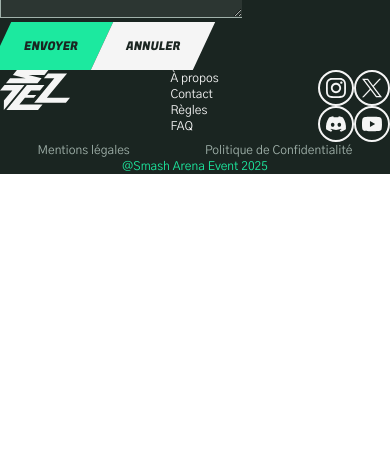
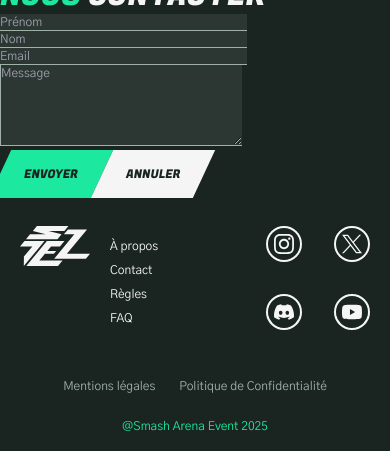
Before and after one commit to SmashArenaEvent/site_vitrine_SAE_2025, a Vue app: page / in a window 390 px wide. Shown: the part 2733-3184 px from the top of the page. Before the commit the page ends 2907 px from the top, so only its background shows below. Built offline with nearby package versions, Linux system fonts and the light colour scheme.

Commit message:
footer responsive, correctif header et ajout d'une image

```diff
--- a/src/App.vue
+++ b/src/App.vue
@@ -5,7 +5,7 @@ import Footer from './components/Footer.vue';
 </script>
 <template>
   <Header class="bg-Noir text-Blanc" />
-  <main class="bg-Noir min-h-screen text-Blanc font-gothic-a1 text-xs pt-20">
+  <main class="bg-Noir min-h-screen text-Blanc font-gothic-a1 text-xs pt-20 pt-52">
     <RouterView v-slot="{ Component }">
       <Suspense>
         <component :is="Component" :key="$route.path" />
--- a/src/assets/main.css
+++ b/src/assets/main.css
@@ -9,50 +9,50 @@
 
     /*j'ai tenté ça pour être sur de pouvoir toujours garder la même grid de base*/
     .col1 {
-      @apply grid lg:grid-cols-1 grid-cols-tel1 justify-center gap-x-2.5 gap-x lg:gap-x-5 lg:px-0;
+      @apply grid lg:grid-cols-1 grid-cols-tel1 justify-center gap-x-2.5 lg:gap-x-5 px-0;
     }
 
     .col2 {
-      @apply grid lg:grid-cols-2 grid-cols-tel2  justify-center gap-x-2.5 lg:gap-x-5 lg:px-0;
+      @apply grid lg:grid-cols-2 grid-cols-tel2  justify-center gap-x-2.5 lg:gap-x-5 px-0;
     }
 
     .col3 {
-      @apply grid lg:grid-cols-3 grid-cols-tel3 justify-center gap-x-2.5 lg:gap-x-5 lg:px-0;
+      @apply grid lg:grid-cols-3 grid-cols-tel3 justify-center gap-x-2.5 lg:gap-x-5 px-0;
     }
 
     .col4 {
-      @apply grid lg:grid-cols-4 grid-cols-tel4 justify-center gap-x-2.5 lg:gap-x-5 lg:px-0;
+      @apply grid lg:grid-cols-4 grid-cols-tel4 justify-center gap-x-2.5 lg:gap-x-5 px-0;
     }
 
     .col5 {
-      @apply grid lg:grid-cols-5 grid-cols-tel5 justify-center gap-x-2.5 lg:gap-x-5 lg:px-0;
+      @apply grid lg:grid-cols-5 grid-cols-tel5 justify-center gap-x-2.5 lg:gap-x-5 px-0;
     }
 
     .col6 {
-      @apply grid lg:grid-cols-6 grid-cols-tel6 justify-center gap-x-2.5 lg:gap-x-5 lg:px-0;
+      @apply grid lg:grid-cols-6 grid-cols-tel6 justify-center gap-x-2.5 lg:gap-x-5 px-0;
     }
 
     .col7 {
-      @apply grid lg:grid-cols-7 grid-cols-tel7 justify-center gap-x-2.5 lg:gap-x-5 lg:px-0;
+      @apply grid lg:grid-cols-7 grid-cols-tel7 justify-center gap-x-2.5 lg:gap-x-5 px-0;
     }
 
     .col8 {
-      @apply grid lg:grid-cols-8 grid-cols-tel8 justify-center gap-x-2.5 lg:gap-x-5 lg:px-0;
+      @apply grid lg:grid-cols-8 grid-cols-tel8 justify-center gap-x-2.5 lg:gap-x-5 px-0;
     }
 
     .col9 {
-      @apply grid lg:grid-cols-9 grid-cols-tel9 justify-center gap-x-2.5 lg:gap-x-5 lg:px-0;
+      @apply grid lg:grid-cols-9 grid-cols-tel9 justify-center gap-x-2.5 lg:gap-x-5 px-0;
     }
 
     .col10 {
-      @apply grid lg:grid-cols-10 grid-cols-tel10 justify-center gap-x-2.5 lg:gap-x-5 lg:px-0;
+      @apply grid lg:grid-cols-10 grid-cols-tel10 justify-center gap-x-2.5 lg:gap-x-5 px-0;
     }
 
     .col11 {
-      @apply grid lg:grid-cols-11 grid-cols-tel11 justify-center gap-x-2.5 lg:gap-x-5 lg:px-0;
+      @apply grid lg:grid-cols-11 grid-cols-tel11 justify-center gap-x-2.5 lg:gap-x-5 px-0;
     }
 
     .col12 {
-      @apply grid lg:grid-cols-12 grid-cols-tel12 justify-center gap-x-2.5 lg:gap-x-5 lg:px-0;
+      @apply grid lg:grid-cols-12 grid-cols-tel12 justify-center gap-x-2.5 lg:gap-x-5 px-0;
     }
 }
--- a/src/components/Footer.vue
+++ b/src/components/Footer.vue
@@ -11,26 +11,30 @@ import { useRoute } from 'vue-router';
 const route = useRoute();
 </script>
 <template>
-    <header class="font-gothic-a1 text-xs">
-    <div class="flex w-full justify-between">
-        <Logo class="h-10 lg:h-20" alt="Logo Smash Arena Event"/>
-        <nav class="flex flex-col">
+    <footer class="font-gothic-a1 text-xs grille pt-7 lg:pt-5 pb-5 lg:pb-4">
+        <div class="w-full col-span-12 col12">
+            <Logo class="h-10 lg:h-20 col-start-1 col-span-3 lg:col-span-2 lg:mt-8" alt="Logo Smash Arena Event"/>
+            <nav class="flex flex-col lg:h-36 lg:justify-center col-span-2 h- mt-3 lg:mt-0 gap-2 lg:gap-3">
                 <RouterLink to="/aPropos">À propos</RouterLink>
                 <RouterLink to="/contact">Contact</RouterLink>
                 <RouterLink to="/regles">Règles</RouterLink>
                 <RouterLink to="/faq">FAQ</RouterLink>
             </nav>
-        <nav class="grid grid-cols-2">
+            <nav class="flex flex-col lg:flex-row grid-cols-2 gap-8 col-start-9 col-span-4 lg:h-36 items-center ml-auto">
+                <div class="flex gap-8">
                     <a class="w-9 lg:w-10 h-9 lg:h-10" href="https://www.instagram.com/smash_arena_event/"><Insta alt="Instagram"/></a>
                     <a class="w-9 lg:w-10 h-9 lg:h-10" href="https://twitter.com/SmashArenaEvent"><X alt="X"/></a>
+                </div>
+                <div class="flex  gap-8">
                     <a class="w-9 lg:w-10 h-9 lg:h-10" href="https://discord.gg/6zFJf9WXy2"><Discord alt="Discord"/></a>
                     <a class="w-9 lg:w-10 h-9 lg:h-10" href="#"><Youtube alt="Youtube"/></a>
+                </div>
             </nav>
         </div>
-    <nav class="flex w-full justify-around text-Gris_clair">
+        <nav class="flex w-full justify-center gap-6 lg:gap-12 text-Gris_clair col-span-12 mt-12 lg:mt-0">
             <RouterLink to="/mentionsLegales"><p>Mentions légales</p></RouterLink>
             <RouterLink to="/politiqueDeConfidentialite"><p>Politique de Confidentialité</p></RouterLink>
         </nav>
-    <p class="text-center text-Tonic">@Smash Arena Event 2025</p>
-    </header>
+        <p class="text-center text-Tonic col-span-12 mt-6 lg:mt-8">@Smash Arena Event 2025</p>
+    </footer>
 </template>
```
Also changed, not shown: src/components/img/ImagesDecorativePersonnage/image 87.png (added). Lines whose indentation alone changed are shown as unchanged.
